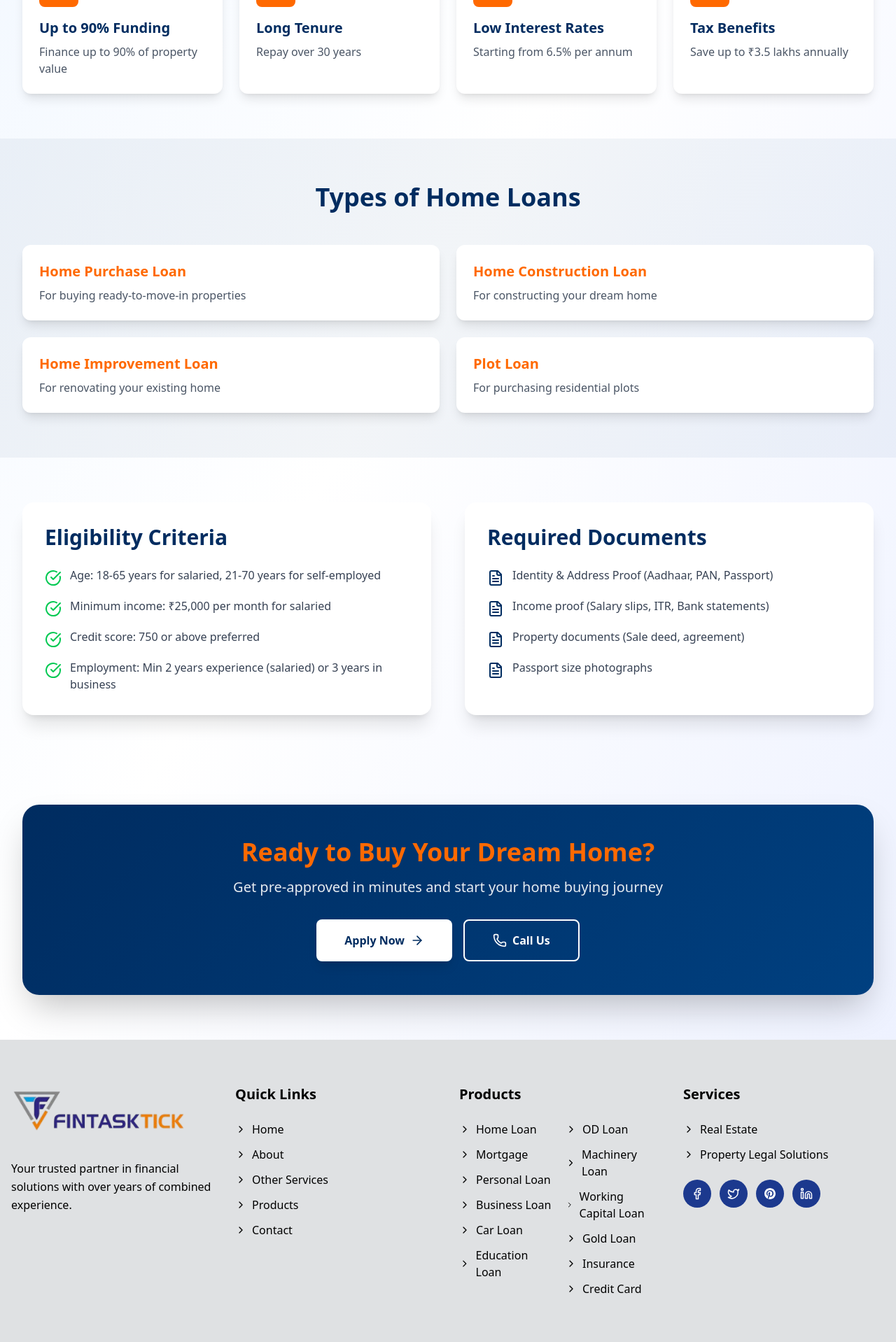
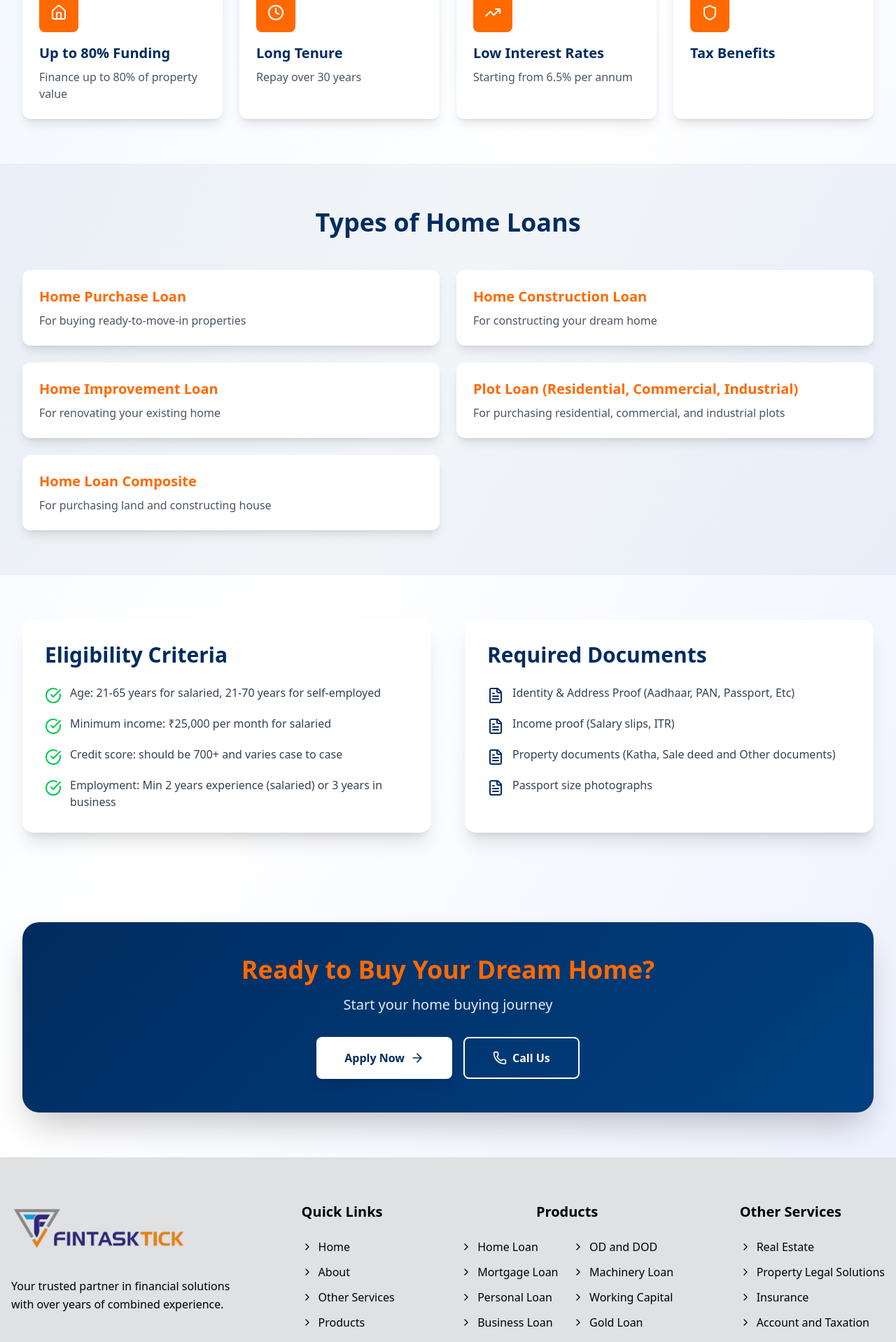
Before and after one commit to Sudhanandhini/Fintasktick, a React (Vite) app in the folder frontend/: page /fintasktick/homeloan in a window 1280 px wide. Shown: the part 859-2777 px from the top of the page at 70% size. Built offline with nearby package versions, Linux system fonts and the light colour scheme.

Commit message:
homeloan content update

```diff
--- a/frontend/src/components/Footer.jsx
+++ b/frontend/src/components/Footer.jsx
@@ -26,9 +26,9 @@ const Footer = ({ services = [], companyLinks = [] }) => {
             {/* Main Footer Content */}
             <div className="bg-[#dfe1e3]">
                 <div className="   max-w-7xl mx-auto px-4 py-16">
-                    <div className="grid grid-cols-1 md:grid-cols-2 lg:grid-cols-4 gap-8">
+                  <div className="container mx-auto flex flex-col md:flex-row flex-wrap justify-center md:justify-between items-start gap-8">
                         {/* Column 1 - Logo & Description */}
-                        <div>
+                        <div className="max-w-xs">
                             {/* Logo */}
                             <div className="flex items-center gap-2 mb-6">
                                 {/* <div className="relative">
@@ -189,7 +189,7 @@ const Footer = ({ services = [], companyLinks = [] }) => {
 
                         {/* Column 3 - Products (Split into 2 sections) */}
                         <div>
-                            <h3 className="text-xl font-bold mb-6">Products</h3>
+                            <h3 className="text-xl font-bold mb-6 text-center">Products</h3>
 
                             <div className="grid grid-cols-2 gap-4">
                                 {/* Left side - 6 products */}
@@ -201,7 +201,7 @@ const Footer = ({ services = [], companyLinks = [] }) => {
                                     </li>
                                     <li>
                                         <Link to="/mortgageloan" className="flex items-center text-black hover:text-orange-500 transition-all hover:translate-x-1">
-                                            <ChevronRight size={16} className="mr-2" /> Mortgage
+                                            <ChevronRight size={16} className="mr-2" /> Mortgage Loan
                                         </Link>
                                     </li>
                                     <li>
@@ -231,7 +231,7 @@ const Footer = ({ services = [], companyLinks = [] }) => {
                                 <ul className="space-y-3">
                                       <li>
                                         <Link to="/odloan" className="flex items-center text-black hover:text-orange-500 transition-all hover:translate-x-1">
-                                            <ChevronRight size={16} className="mr-2" /> OD Loan
+                                            <ChevronRight size={16} className="mr-2" /> OD and DOD
                                         </Link>
                                     </li>
 
@@ -242,7 +242,7 @@ const Footer = ({ services = [], companyLinks = [] }) => {
                                     </li>
                                      <li>
                                         <Link to="/workingcapitalloan" className="flex items-center text-black hover:text-orange-500 transition-all hover:translate-x-1">
-                                            <ChevronRight size={16} className="mr-2" /> Working Capital Loan
+                                            <ChevronRight size={16} className="mr-2" /> Working Capital
                                         </Link>
                                     </li>
                                     <li>
@@ -270,7 +270,7 @@ const Footer = ({ services = [], companyLinks = [] }) => {
 
                         <div>
                             <div>
-                                <h3 className="text-xl font-bold mb-6">Services</h3>
+                                <h3 className="text-xl font-bold mb-6">Other Services</h3>
                                 {companyLinks.length > 0 ? (
                                     <ul className="space-y-3">
                                         {companyLinks.map((link, index) => (
@@ -292,6 +292,23 @@ const Footer = ({ services = [], companyLinks = [] }) => {
                                                 <ChevronRight size={16} className="mr-2" />
                                                 Property Legal Solutions
 
+                                            </Link>
+                                        </li>
+                                             <li>
+                                        <Link to="/insuranceloan" className="flex items-center text-black hover:text-orange-500 transition-all hover:translate-x-1">
+                                            <ChevronRight size={16} className="mr-2" /> Insurance
+                                        </Link>
+                                    </li>
+                                      <li>
+                                            <Link to="/accounttaxation" className="flex items-center text-black hover:text-orange-500 transform transition-all duration-300 hover:translate-x-1">
+                                                <ChevronRight size={16} className="mr-2" />
+                                                Account and Taxation
+                                            </Link>
+                                        </li>
+                                           <li>
+                                            <Link to="/planning" className="flex items-center text-black hover:text-orange-500 transform transition-all duration-300 hover:translate-x-1">
+                                                <ChevronRight size={16} className="mr-2" />
+                                                Plan and Estimation
                                             </Link>
                                         </li>
 
--- a/frontend/src/pages/HomeLoanPage.jsx
+++ b/frontend/src/pages/HomeLoanPage.jsx
@@ -22,8 +22,8 @@ const HomeLoanPage = () => {
   const features = [
     {
       icon: <Home className="w-6 h-6" />,
-      title: "Up to 90% Funding",
-      desc: "Finance up to 90% of property value"
+      title: "Up to 80% Funding",
+      desc: "Finance up to 80% of property value"
     },
     {
       icon: <Clock className="w-6 h-6" />,
@@ -38,21 +38,21 @@ const HomeLoanPage = () => {
     {
       icon: <Shield className="w-6 h-6" />,
       title: "Tax Benefits",
-      desc: "Save up to ₹3.5 lakhs annually"
+      desc: ""
     }
   ];
 
   const eligibility = [
-    "Age: 18-65 years for salaried, 21-70 years for self-employed",
+    "Age: 21-65 years for salaried, 21-70 years for self-employed",
     "Minimum income: ₹25,000 per month for salaried",
-    "Credit score: 750 or above preferred",
+    "Credit score: should be 700+ and varies case to case",
     "Employment: Min 2 years experience (salaried) or 3 years in business"
   ];
 
   const documents = [
-    "Identity & Address Proof (Aadhaar, PAN, Passport)",
-    "Income proof (Salary slips, ITR, Bank statements)",
-    "Property documents (Sale deed, agreement)",
+    "Identity & Address Proof (Aadhaar, PAN, Passport, Etc)",
+    "Income proof (Salary slips, ITR)",
+    "Property documents (Katha, Sale deed and Other documents)",
     "Passport size photographs"
   ];
 
@@ -60,7 +60,8 @@ const HomeLoanPage = () => {
     { title: "Home Purchase Loan", desc: "For buying ready-to-move-in properties" },
     { title: "Home Construction Loan", desc: "For constructing your dream home" },
     { title: "Home Improvement Loan", desc: "For renovating your existing home" },
-    { title: "Plot Loan", desc: "For purchasing residential plots" }
+    { title: "Plot Loan (Residential, Commercial, Industrial)", desc: "For purchasing residential, commercial, and industrial plots" },
+    { title: "Home Loan Composite", desc: "For purchasing land and constructing house" }
   ];
 
   return (
@@ -139,10 +140,10 @@ const HomeLoanPage = () => {
       <div className="max-w-7xl mx-auto px-4 sm:px-6 lg:px-8 -mt-10">
         <div className="grid grid-cols-2 md:grid-cols-4 gap-4">
           {[
-            { label: "Interest Rate", value: "6.5% p.a." },
-            { label: "Max Loan", value: "₹10 Crores" },
+            { label: "Interest Rate", value: "7.35% P.A." },
+            { label: "Max Loan", value: "₹20 Crores" },
             { label: "Tenure", value: "Up to 30 years" },
-            { label: "Processing", value: "0.5% + GST" }
+            { label: "Processing", value: "Starts from 0.2% + GST" }
           ].map((stat, idx) => (
             <div key={idx} className="bg-white p-6 rounded-xl shadow-lg text-center">
               <p className="text-3xl font-bold mb-2" style={{ color: '#002c60' }}>{stat.value}</p>
@@ -220,7 +221,7 @@ const HomeLoanPage = () => {
         <div className="rounded-3xl p-8 md:p-12 text-center text-white shadow-2xl" style={{ background: 'linear-gradient(135deg, #002c60 0%, #004080 100%)' }}>
           <h2 className="text-3xl md:text-4xl font-bold mb-4 text-[#ff6900]">Ready to Buy Your Dream Home?</h2>
           <p className="text-lg md:text-xl mb-8 opacity-90">
-            Get pre-approved in minutes and start your home buying journey
+            Start your home buying journey
           </p>
           <div className="flex flex-col sm:flex-row justify-center gap-4">
             <Link to="/contact" className="bg-white px-10 py-4 rounded-lg font-semibold hover:bg-gray-50 transition-all shadow-lg inline-flex items-center justify-center gap-2" style={{ color: '#002c60' }}>
--- a/frontend/src/pages/MortgageLoanPage.jsx
+++ b/frontend/src/pages/MortgageLoanPage.jsx
@@ -1,19 +1,19 @@
 // src/pages/products/MortgageLoanPage.jsx
 import React from 'react';
 import { Link } from 'react-router-dom';
-import { ArrowRight, CheckCircle, FileText, Building2, Phone, ArrowLeft, Home, DollarSign, Shield, TrendingUp } from 'lucide-react';
+import { ArrowRight, CheckCircle, FileText, Building2, Phone, ArrowLeft, Home, IndianRupee, Shield, TrendingUp } from 'lucide-react';
 
 const MortgageLoanPage = () => {
   const features = [
     {
-      icon: <DollarSign className="w-6 h-6" />,
+      icon: <IndianRupee className="w-6 h-6" />,
       title: "High Loan Amount",
-      desc: "Get up to ₹5 Crores against property"
+      desc: "Get up to ₹100 Crores against property"
     },
     {
       icon: <TrendingUp className="w-6 h-6" />,
       title: "Low Interest Rates",
-      desc: "Competitive rates from 8% p.a."
+      desc: "Competitive rates from 8.9% P.A."
     },
     {
       icon: <Shield className="w-6 h-6" />,
@@ -23,7 +23,7 @@ const MortgageLoanPage = () => {
     {
       icon: <Building2 className="w-6 h-6" />,
       title: "Long Tenure",
-      desc: "Repay over 15 years"
+      desc: "Repay over 20 years"
     }
   ];
 
@@ -31,17 +31,15 @@ const MortgageLoanPage = () => {
     { icon: "🏠", title: "Property Purchase", desc: "Buy new residential/commercial property" },
     { icon: "🔨", title: "Home Renovation", desc: "Upgrade or expand your property" },
     { icon: "💼", title: "Business Expansion", desc: "Grow your business ventures" },
-    { icon: "💍", title: "Wedding Expenses", desc: "Plan a grand celebration" },
+    { icon: "🌾", title: "Agriculture Land", desc: "Start farming" },
     { icon: "🎓", title: "Education", desc: "Fund higher education" },
     { icon: "🏥", title: "Medical Emergency", desc: "Cover healthcare costs" }
   ];
 
   const propertyTypes = [
-    "Residential House/Flat",
-    "Commercial Property",
-    "Industrial Property",
-    "Residential Plot",
-    "Commercial Plot",
+    "Residential Property/Plot",
+    "Commercial Property/Plot",
+    "Industrial Property/Plot",
     "Mixed-use Property"
   ];
 
@@ -63,7 +61,7 @@ const MortgageLoanPage = () => {
   ];
 
   const loanFeatures = [
-    "Up to 70% of property value",
+    "Up to 100% of property value (80% Secured, 20% Unsecured)",
     "Flexible repayment options",
     "Part payment facility available",
     "No end-use restrictions",
@@ -138,10 +136,10 @@ const MortgageLoanPage = () => {
       <div className="max-w-7xl mx-auto px-4 sm:px-6 lg:px-8 -mt-10">
         <div className="grid grid-cols-2 md:grid-cols-4 gap-4">
           {[
-            { label: "Interest Rate", value: "8% p.a." },
-            { label: "Max Loan", value: "₹5 Crores" },
-            { label: "Tenure", value: "Up to 15 years" },
-            { label: "LTV", value: "Up to 70%" }
+            { label: "Interest Rate", value: "Starts from 8.9% P.A." },
+            { label: "Max Loan", value: "Upto ₹100 Crores" },
+            { label: "Tenure", value: "Upto 20 years" },
+            { label: "Based on type of property", value: "Upto 70% LTV" }
           ].map((stat, idx) => (
             <div key={idx} className="bg-white p-6 rounded-xl shadow-lg text-center">
               <p className="text-3xl font-bold mb-2" style={{ color: '#002c60' }}>{stat.value}</p>
@@ -211,7 +209,7 @@ const MortgageLoanPage = () => {
           <h2 className="text-3xl md:text-4xl font-bold text-center mb-12" style={{ color: '#002c60' }}>
             Key Features & Benefits
           </h2>
-          <div className="grid md:grid-cols-2 lg:grid-cols-4 gap-6">
+          <div className="grid md:grid-cols-2 lg:grid-cols-4 gap-6 ">
             {loanFeatures.map((feature, idx) => (
               <div key={idx} className="bg-white p-6 rounded-xl shadow-md hover:shadow-lg transition-all flex items-start gap-3">
                 <CheckCircle className="w-5 h-5 flex-shrink-0 mt-1" style={{ color: '#ff6900' }} />
```
